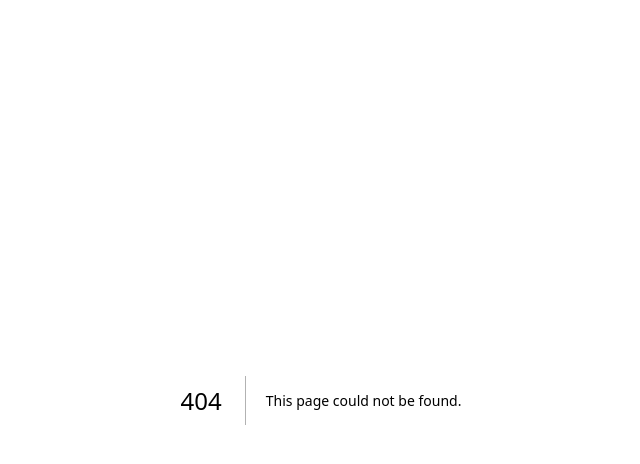
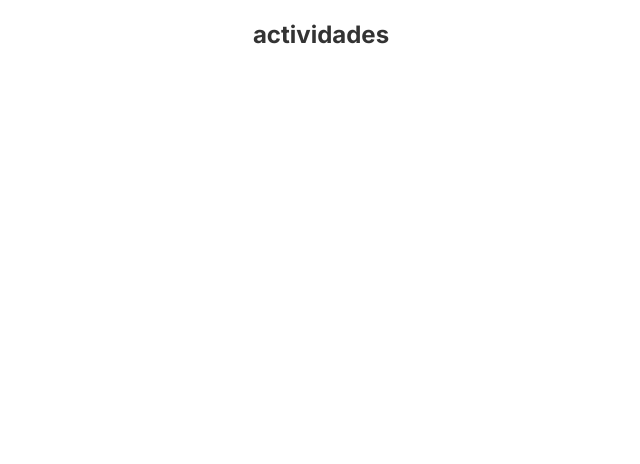
Before and after one commit to IsaiasV22/SimpoApp, a Next.js app in the folder Frontend/: page /actividades in a window 1280 px wide. Before the commit this address had no page. Shown: the top 464 px of the page, without its empty margins (319-959 px from the left). Built offline with nearby package versions, Linux system fonts and the light colour scheme.

Commit message:
link actividades,actividad y ponente

```diff
--- /dev/null
+++ b/Frontend/src/app/actividades/page.jsx
@@ -0,0 +1,9 @@
+import React from "react";
+import Actividades from "../components/actividades/Actividades";
+const page = () =>{
+    console.log("about page");
+    return(
+        <Actividades/>
+    );
+};
+export default page;
--- /dev/null
+++ b/Frontend/src/app/components/actividades/Actividades.css
@@ -0,0 +1,11 @@
+
+/* Simposios.css */
+
+/* Estilos para el contenedor principal */
+.actividades-container {
+    text-align: center; /* Centra el contenido horizontalmente */
+    margin: 20px; /* Espacio alrededor del contenido */
+    font-size: 24px; /* Tamaño del texto */
+    font-weight: bold; /* Negrita para el texto */
+    color: #333; /* Color del texto */
+  }
--- /dev/null
+++ b/Frontend/src/app/components/actividades/Actividades.jsx
@@ -0,0 +1,10 @@
+import React from "react";
+import "./Actividades.css"; // Asegúrate de que la ruta al archivo CSS sea correcta
+//import Link
+import Link from "next/link";
+
+export default function Actividades({ count }) {
+    return (
+        <div className="actividades-container">actividades</div>
+    );
+}
```
Also changed, not shown: Frontend/src/app/actividad/page.jsx (added, +9 -0 lines), Frontend/src/app/components/actividad/Actividad.css (added, +11 -0 lines), Frontend/src/app/components/actividad/Actividad.jsx (added, +10 -0 lines), Frontend/src/app/components/ponente/Ponente.css (added, +11 -0 lines), Frontend/src/app/components/ponente/Ponente.jsx (added, +10 -0 lines), Frontend/src/app/ponente/page.jsx (added, +9 -0 lines).
